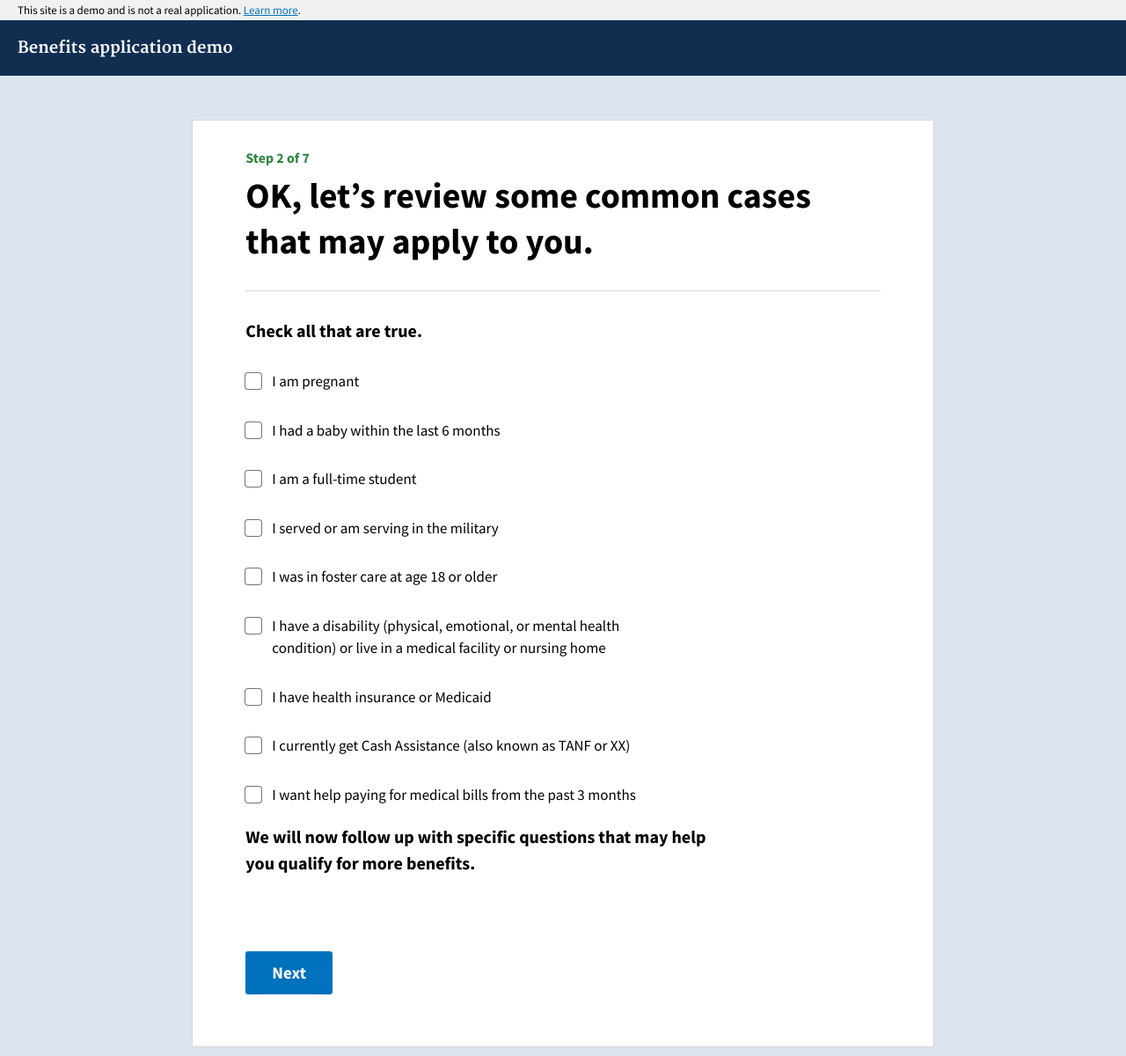
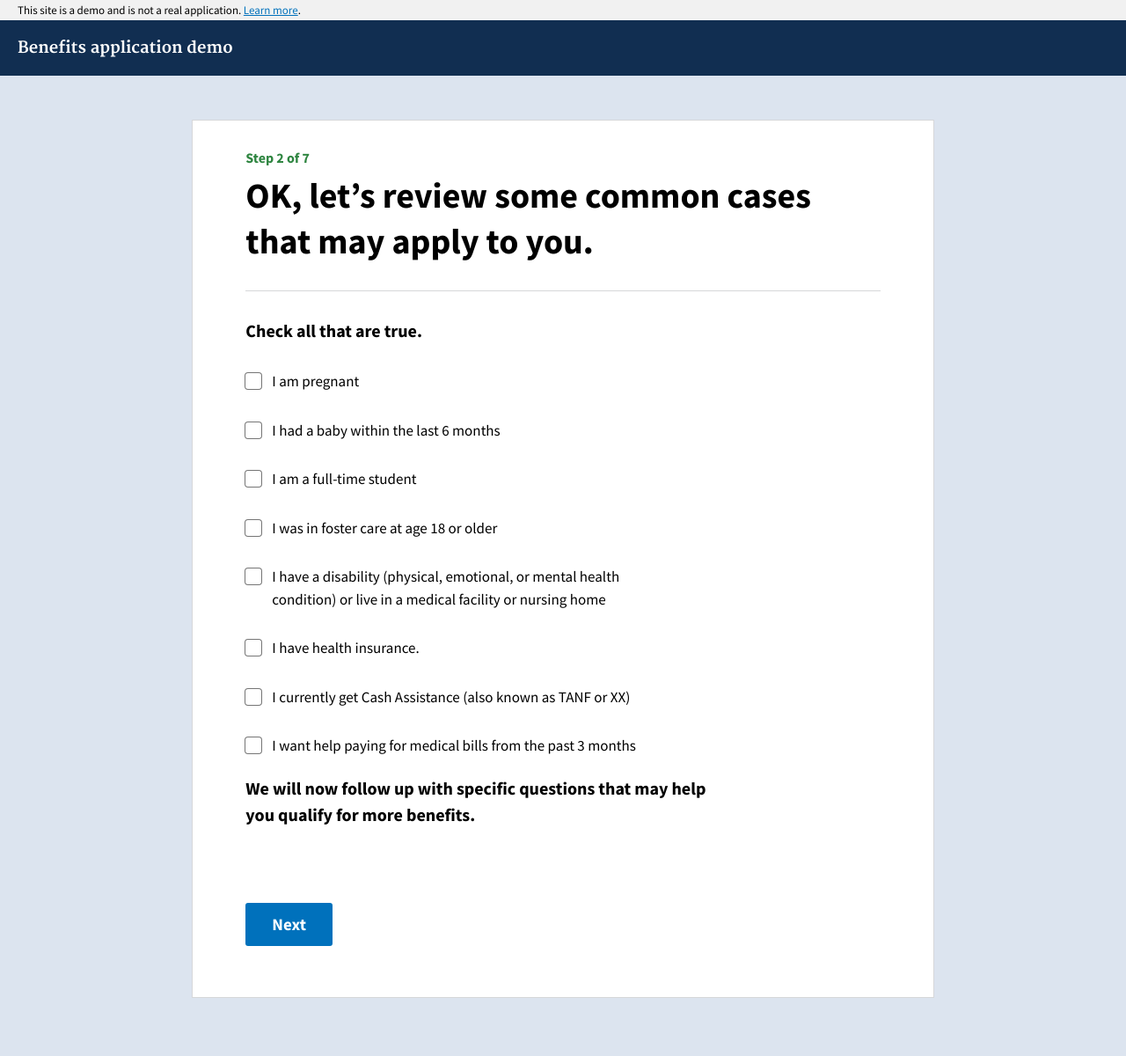
Before and after one commit to usds/benefits-enrollment-prototype, a Jekyll site: the page built from 02-your-details/applicant-common-cases.html, in a window 1280 px wide. Shown: the whole page at 88% size. Built offline with Jekyll 4.4.1, drawn with Linux system fonts in a browser that asks for light colours; after the commit the page ends 1144 px from its top, so only the background shows below that.

Commit message:
Revision to special cases

```diff
--- a/02-your-details/applicant-common-cases.html
+++ b/02-your-details/applicant-common-cases.html
@@ -23,10 +23,6 @@
 				<label for="commonCaseStudent">I am a full-time student</label>
 			</li>
 			<li>
-				<input id="commonCaseMilitary" type="checkbox" name="common-cases" value="I served in the military">
-				<label for="commonCaseMilitary">I served or am serving in the military</label>
-			</li>
-			<li>
 				<input id="commonCaseFoster" type="checkbox" name="common-cases" value="I was in foster care at age 18 or older">
 				<label for="commonCaseFoster">I was in foster care at age 18 or older</label>
 			</li>
@@ -36,7 +32,7 @@
 			</li>
 			<li>
 				<input id="commonCaseInsurance" type="checkbox" name="common-cases" value="I have health insurance or Medicaid">
-				<label for="commonCaseInsurance">I have health insurance or Medicaid</label>
+				<label for="commonCaseInsurance">I have health insurance.</label>
 			</li>
 			<li>
 				<input id="commonCaseCashAssistance" type="checkbox" name="common-cases" value="I currently get cash assistance">
```
